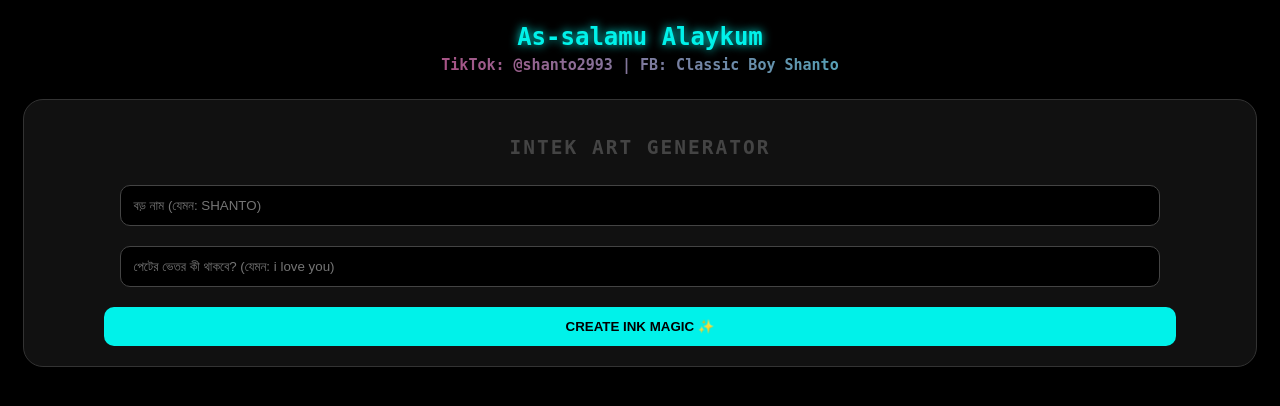
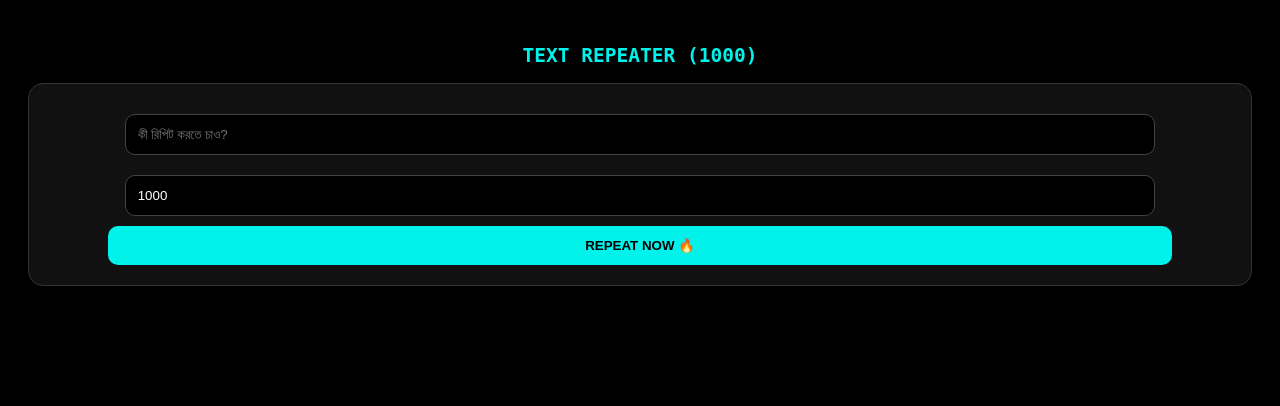
Before and after one commit to DevelopShanto/text-repeater, a Flask app: page / in a window 1280 px wide. Shown: the top 406 px of the page. Run offline with Flask 3, Linux system fonts and the light colour scheme.

Commit message:
Back to simple 1000 text repeater

```diff
--- a/app.py
+++ b/app.py
@@ -1,53 +1,15 @@
 from flask import Flask, render_template, request
 
 app = Flask(__name__)
-
-# অক্ষরের শেপ ম্যাপ - বড় অক্ষরের ডিজাইন (বডি তৈরি করার জন্য)
-CHARS = {
-    'S': [" SSSSS ", "S      ", " SSSS  ", "     S ", "SSSSS  "],
-    'H': ["H   H  ", "H   H  ", "HHHHH  ", "H   H  ", "H   H  "],
-    'A': ["  A    ", " A A   ", "AAAAA  ", "A   A  ", "A   A  "],
-    'N': ["N   N  ", "NN  N  ", "N N N  ", "N  NN  ", "N   N  "],
-    'T': ["TTTTT  ", "  T    ", "  T    ", "  T    ", "  T    "],
-    'O': [" OOO   ", "O   O  ", "O   O  ", "O   O  ", " OOO   "],
-    'I': ["IIIII  ", "  I    ", "  I    ", "  I    ", "IIIII  "],
-    'L': ["L      ", "L      ", "L      ", "L      ", "LLLLL  "],
-    'V': ["V   V  ", "V   V  ", "V   V  ", " V V   ", "  V    "],
-    'E': ["EEEEE  ", "E      ", "EEEEE  ", "E      ", "EEEEE  "],
-    'U': ["U   U  ", "U   U  ", "U   U  ", "U   U  ", " UUU   "]
-}
-
-def generate_text_art(name, message):
-    name = name.upper()
-    lines = ["", "", "", "", ""]
-
-    for char in name:
-        if char in CHARS:
-            for i in range(5):
-                # অক্ষরের প্রতিটা অংশে মেসেজটি শত বার রিপিট হবে
-                styled_line = ""
-                for segment in CHARS[char][i]:
-                    if segment != " ":
-                        # যেখানে অক্ষরের দাগ আছে, সেখানে মেসেজটি বসবে
-                        styled_line += message + " "
-                    else:
-                        # খালি জায়গায় মেসেজের সমান স্পেস (আরও ইউনিক করতে)
-                        styled_line += " " * (len(message) + 1)
-
-                # ৫টি লাইনে আর্টটি জমা হচ্ছে
-                lines[i] += styled_line + "   "
-
-    return "\n".join(lines)
 
 @app.route("/", methods=["GET", "POST"])
 def index():
     result = ""
     if request.method == "POST":
-        name = request.form.get("name", "")
-        message = request.form.get("message", "love")
-        # নাম ১-৫ অক্ষরের মধ্যে রাখলে মোবাইল স্ক্রিনে সুন্দর দেখাবে
-        result = generate_text_art(name, message)
-
+        text = request.form.get("text", "")
+        count = int(request.form.get("count", 1000))
+        # টেক্সট রিপিট করার লজিক
+        result = (text + "\n") * count
     return render_template("index.html", result=result)
 
 if __name__ == "__main__":
--- a/templates/index.html
+++ b/templates/index.html
@@ -2,62 +2,26 @@
 <html>
 <head>
     <meta name="viewport" content="width=device-width, initial-scale=1">
-    <title>Intek Text Art - Shanto</title>
+    <title>Text Repeater - Shanto</title>
     <style>
-        body { background: #000; color: #fff; font-family: monospace; text-align: center; padding: 15px; }
-        .salem { font-size: 24px; font-weight: bold; margin-bottom: 5px; text-shadow: 0 0 10px #00f2ea; color: #00f2ea; }
-        .header-info { background: linear-gradient(45deg, #ff0050, #00f2ea); -webkit-background-clip: text; -webkit-text-fill-color: transparent; font-weight: bold; margin-bottom: 25px; font-size: 15px; }
-        .box { background: #111; padding: 20px; border-radius: 20px; border: 1px solid #333; box-shadow: 0 10px 30px rgba(0,0,0,0.5); }
-        input { width: 85%; padding: 12px; margin: 10px 0; border-radius: 10px; border: 1px solid #444; background: #000; color: #00f2ea; outline: none; }
-        button { width: 90%; padding: 12px; background: #00f2ea; border: none; font-weight: bold; border-radius: 10px; cursor: pointer; color: #000; margin-top: 10px; }
-
-        /* আউটপুট এরিয়া - ফন্ট অনেক ছোট এবং পেঁচানো হবে যেন পেটের ভেতর শত শত বার রিপিট হয় */
-        #output-container {
-            width: 100%;
-            overflow-x: auto;
-            margin-top: 25px;
-            background: #050505;
-            border-radius: 10px;
-            border: 1px solid #222;
-        }
-        #output {
-            display: inline-block;
-            text-align: left;
-            white-space: pre;
-            font-size: 8px; /* ফন্ট অনেক ছোট রাখা হয়েছে যেন পেটের ভেতর পেঁচিয়ে ধরে */
-            line-height: 1.1;
-            color: #fff;
-            padding: 20px;
-            font-weight: bold;
-        }
+        body { background: #000; color: #00f2ea; font-family: monospace; text-align: center; padding: 20px; }
+        .box { background: #111; padding: 20px; border-radius: 15px; border: 1px solid #333; }
+        input { width: 85%; padding: 12px; margin: 10px 0; border-radius: 10px; border: 1px solid #444; background: #000; color: #fff; outline: none; }
+        button { width: 90%; padding: 12px; background: #00f2ea; border: none; font-weight: bold; border-radius: 10px; cursor: pointer; color: #000; }
+        #output { background: #050505; padding: 15px; margin-top: 20px; white-space: pre-wrap; text-align: left; border: 1px solid #222; color: #fff; font-size: 14px; }
     </style>
 </head>
 <body>
-    <div class="salem">As-salamu Alaykum</div>
-    <div class="header-info">TikTok: @shanto2993 | FB: Classic Boy Shanto</div>
-
+    <h2>TEXT REPEATER (1000)</h2>
     <div class="box">
-        <h2 style="color: #444; letter-spacing: 2px;">INTEK ART GENERATOR</h2>
         <form method="POST">
-            <input type="text" name="name" placeholder="বড় নাম (যেমন: SHANTO)" required>
-            <input type="text" name="message" placeholder="পেটের ভেতর কী থাকবে? (যেমন: i love you)" required>
-            <button type="submit">CREATE INK MAGIC ✨</button>
+            <input type="text" name="text" placeholder="কী রিপিট করতে চাও?" required>
+            <input type="number" name="count" value="1000">
+            <button type="submit">REPEAT NOW 🔥</button>
         </form>
-
         {% if result %}
-        <div id="output-container">
-            <div id="output">{{ result }}</div>
-        </div>
-        <button style="background: #ff0050; color: white; margin-top: 15px; width: auto; padding: 10px 30px;" onclick="copy()">COPY THIS ART 📋</button>
+        <div id="output">{{ result }}</div>
         {% endif %}
     </div>
-
-    <script>
-        function copy() {
-            var text = document.getElementById("output").innerText;
-            navigator.clipboard.writeText(text);
-            alert("Intek Art Copied! 🔥");
-        }
-    </script>
 </body>
 </html>
```
